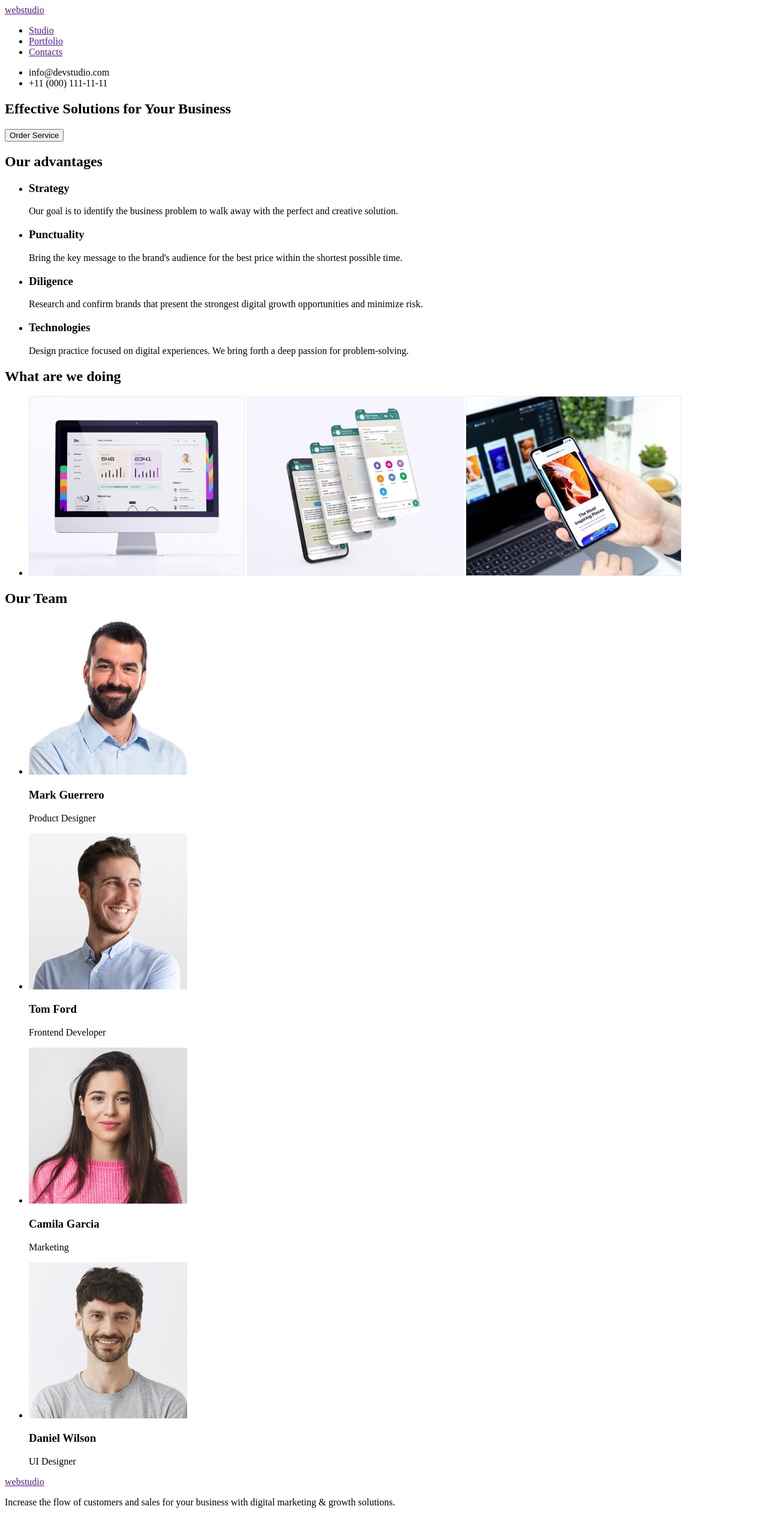
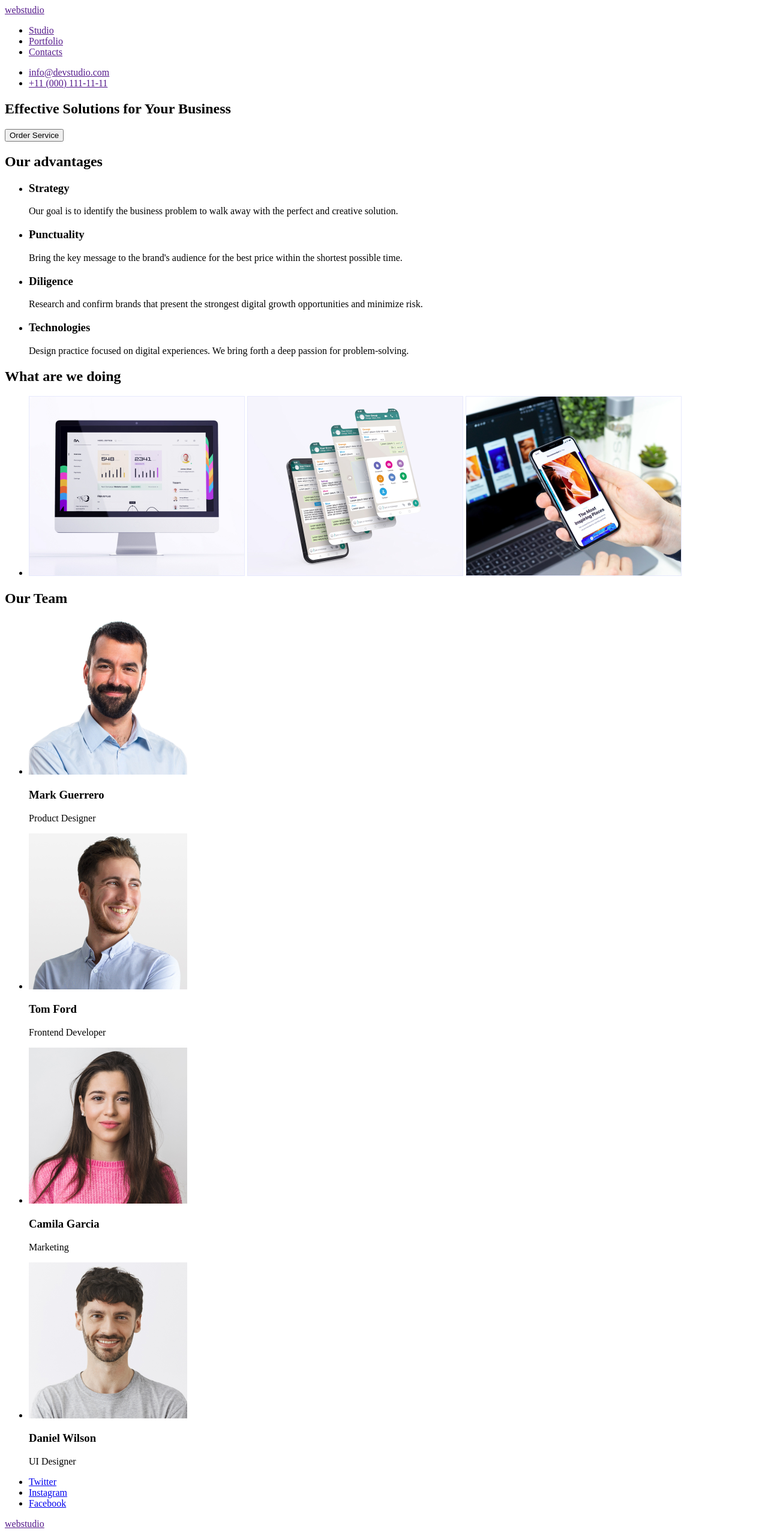
Before and after one commit to AndySlowrunner/goit-markup-hw-01, a plain HTML site: page index.html in a window 1280 px wide. Shown: the top 2560 px of the page at 60% size. Before the commit the page ends 2529 px from the top, so only its background shows below. Drawn offline with Linux system fonts and the light colour scheme.

Commit message:
Update index.html

```diff
--- a/index.html
+++ b/index.html
@@ -17,8 +17,8 @@
             </ul>
         </nav>
         <ul>
-            <li>info@devstudio.com</li>
-            <li>+11 (000) 111-11-11</li>
+            <li><a href="">info@devstudio.com</a></li>
+            <li><a href="">+11 (000) 111-11-11</a></li>
         </ul>
     </header>
     <main>
@@ -86,6 +86,11 @@
                     <p>UI Designer</p>
                 </li>
             </ul>
+            <ul class="social-links">
+                <li><a class="link" href="https://twitter.com">Twitter</a></li>
+                <li><a class="link" href="https://www.instagram.com">Instagram</a></li>
+                <li><a class="link" href="https://www.facebook.com">Facebook</a></li>
+            </ul>
         </section>
     </main>
     <footer>
```
